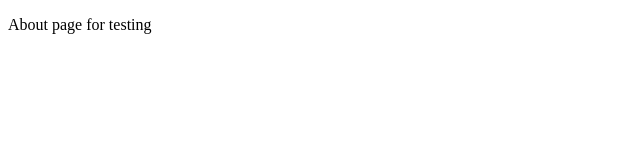
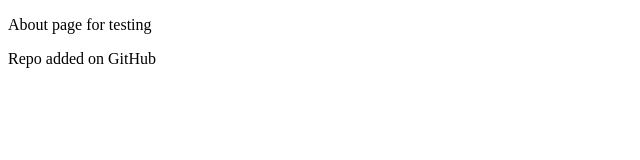
Before and after one commit to erzhan46/git-demo, a plain HTML site: page about.html in a window 1280 px wide. Shown: the whole page, without its empty margins (0-640 px from the left). Drawn offline with Linux system fonts and the light colour scheme.

Commit message:
iGitHub test

```diff
--- a/about.html
+++ b/about.html
@@ -6,5 +6,6 @@
   </head>
   <body>
     <p> About page for testing </p>
+    <p> Repo added on GitHub</p>
   </body>
 </html>
```
